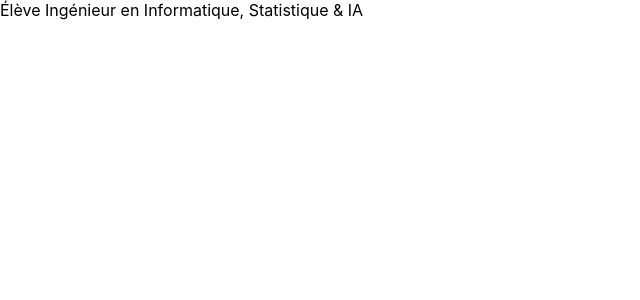
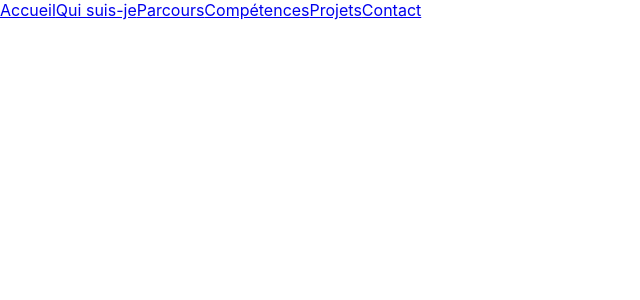
Before and after one commit to wahimed2006/portfolio, a React (Create React App) app in the folder portfolio/: page / in a window 1280 px wide. Shown: the top 300 px of the page, without its empty margins (0-640 px from the left). Built offline with nearby package versions, Linux system fonts and the light colour scheme.

Commit message:
Add Topbar component and remove personal information from HomePage

```diff
--- /dev/null
+++ b/portfolio/src/components/topbar.component.jsx
@@ -0,0 +1,26 @@
+import React from "react";
+
+const links = [
+  { name: "Accueil", href: "#accueil" },
+  { name: "Qui suis-je", href: "#about" },
+  { name: "Parcours", href: "#education" },
+  { name: "Compétences", href: "#skills" },
+  { name: "Projets", href: "#projects" },
+  { name: "Contact", href: "#contact" }
+];
+
+const Topbar = () => {
+  return (
+    <nav className="topbar">
+      <div className="nav-container">
+        {links.map((link) => (
+          <a key={link.href} href={link.href} className="nav-link">
+            {link.name}
+          </a>
+        ))}
+      </div>
+    </nav>
+  );
+};
+
+export default Topbar;
--- a/portfolio/src/pages/home.jsx
+++ b/portfolio/src/pages/home.jsx
@@ -1,46 +1,8 @@
-export const personalInfo = {
-  name: "BA Andy",
-  title: "Élève Ingénieur en Informatique, Statistique & IA",
-  school: "Polytech Lille",
-  status: "1re année de cycle ingénieur (IA / Data / Software)",
-  bio: "Élève ingénieur passionné par le développement logiciel, la science des données et l'intelligence artificielle. Je conçois et développe des solutions informatiques performantes, allant des architectures web aux systèmes intelligents.",
-  email: "votre.email@exemple.com",
-  location: "Lille, France",
-  socials: {
-    github: "https://github.com/votre-github",
-    linkedin: "https://linkedin.com/in/votre-linkedin"
-  }
-};
-
-export const skills = [
-  {
-    category: "Informatique & Dev",
-    items: ["Python", "C/C++", "JavaScript", "SQL", "Git", "Architecture logicielle"]
-  },
-  {
-    category: "IA & Data Science",
-    items: ["Statistiques appliquées", "Machine Learning", "Analyse de données", "Algorithmique avancée"]
-  },
-  {
-    category: "Outils & Environnements",
-    items: ["Linux / WSL", "PostgreSQL", "React / Web", "Docker"]
-  }
-];
-
-export const education = [
-  {
-    degree: "Cycle Ingénieur Informatique, Statistique & IA",
-    institution: "Polytech Lille",
-    period: "2026 - Présent",
-    description: "Formation approfondie en ingénierie logicielle, modélisation statistique, apprentissage automatique et science des données."
-  }
-];
+import Topbar from "../components/topbar.component";
 
 const HomePage = () => {
     return (
-        <div>
-            Élève Ingénieur en Informatique, Statistique & IA
-        </div>
+        <Topbar></Topbar>
     )
 };
 
```
